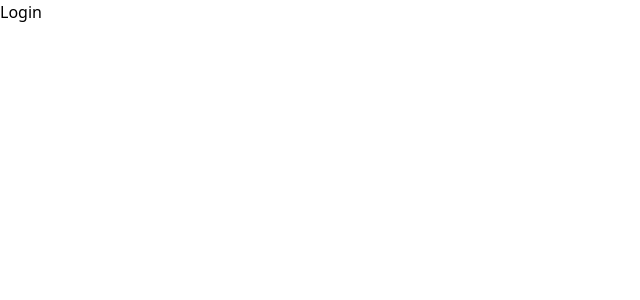
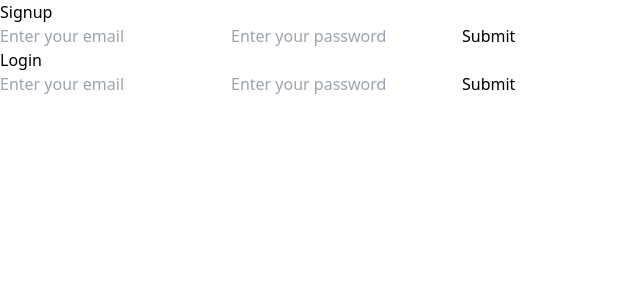
Before and after one commit to mathiszerari/flix, a React (Create React App) app: page /login in a window 1280 px wide. Shown: the top 300 px of the page, without its empty margins (0-640 px from the left). Built offline with nearby package versions, Linux system fonts and the light colour scheme.

Commit message:
:sparkles: Firebase auth done

```diff
--- a/src/App.tsx
+++ b/src/App.tsx
@@ -1,6 +1,7 @@
 import React from 'react';
 import logo from './logo.svg';
 import './App.css';
+import AuthPage from './pages/Signup';
 
 function App() {
   const apiKey = process.env.REACT_APP_API_KEY;
@@ -12,22 +13,7 @@ function App() {
 
   return (
     <div className="App">
-      <header className="App-header">
-        <img src={logo} className="App-logo" alt="logo" />
-        <p>
-          Edit <code>src/App.tsx</code> and save to reload.
-        </p>
-        <a
-          className="App-link"
-          href="https://reactjs.org"
-          target="_blank"
-          rel="noopener noreferrer"
-        >
-          Learn React
-        </a>
-        <h1 className='text-red-500 underline'>API KEY: {apiKey}</h1>
-        <h1 className='text-red-500 underline'>API TOKEN: {apiToken}</h1>
-      </header>
+      <AuthPage />
     </div>
   );
 }
--- /dev/null
+++ b/src/components/auth/login.tsx
@@ -0,0 +1,36 @@
+import React from 'react';
+import { signInWithEmailAndPassword } from 'firebase/auth';
+import { auth } from '../../firebaseConfig';
+
+const Login = () => {
+  const [email, setEmail] = React.useState('');
+  const [password, setPassword] = React.useState('');
+
+  const loginAction = (e: React.FormEvent) => {
+    e.preventDefault();
+    signInWithEmailAndPassword(auth, email, password)
+    .then((userCredential) => {
+      console.log(userCredential);
+    }).catch((error) => {
+      console.log(error);
+    })
+  };
+
+  return (
+    <div className='auth'>
+      <form onSubmit={loginAction}>
+        <h1>Login</h1>
+        <input type="email" placeholder='Enter your email'
+          value={email}
+          onChange={(e) => setEmail(e.target.value)}/>
+        <input type="text" placeholder='Enter your password'
+          value={password}
+          onChange={(e) => setPassword(e.target.value)} />
+
+        <button type="submit">Submit</button>
+      </form>
+    </div>
+  );
+};
+
+export default Login;
--- /dev/null
+++ b/src/components/auth/signup.tsx
@@ -0,0 +1,36 @@
+import React from 'react';
+import { createUserWithEmailAndPassword } from 'firebase/auth';
+import { auth } from '../../firebaseConfig';
+
+const Signup = () => {
+  const [email, setEmail] = React.useState('');
+  const [password, setPassword] = React.useState('');
+
+  const signupAction = (e: React.FormEvent) => {
+    e.preventDefault();
+    createUserWithEmailAndPassword(auth, email, password)
+    .then((userCredential) => {
+      console.log(userCredential);
+    }).catch((error) => {
+      console.log(error);
+    })
+  };
+
+  return (
+    <div className='auth'>
+      <form onSubmit={signupAction}>
+        <h1>Signup</h1>
+        <input type="email" placeholder='Enter your email'
+          value={email}
+          onChange={(e) => setEmail(e.target.value)}/>
+        <input type="text" placeholder='Enter your password'
+          value={password}
+          onChange={(e) => setPassword(e.target.value)} />
+
+        <button type="submit">Submit</button>
+      </form>
+    </div>
+  );
+};
+
+export default Signup;
--- a/src/firebaseConfig.ts
+++ b/src/firebaseConfig.ts
@@ -1,10 +1,21 @@
+// Import the functions you need from the SDKs you need
+import { initializeApp } from "firebase/app";
+import { getAuth } from "firebase/auth";
+// TODO: Add SDKs for Firebase products that you want to use
+// https://firebase.google.com/docs/web/setup#available-libraries
+
+// Your web app's Firebase configuration
 const firebaseConfig = {
-  apiKey: "VOTRE_API_KEY",
-  authDomain: "VOTRE_AUTH_DOMAIN",
-  projectId: "VOTRE_PROJECT_ID",
-  storageBucket: "VOTRE_STORAGE_BUCKET",
-  messagingSenderId: "VOTRE_MESSAGING_SENDER_ID",
-  appId: "VOTRE_APP_ID",
+  apiKey: "AIzaSyDMYR4zH7Qe9aXOTWjQ-oeNqj43rz08qm0",
+  authDomain: "flix-94f84.firebaseapp.com",
+  projectId: "flix-94f84",
+  storageBucket: "flix-94f84.appspot.com",
+  messagingSenderId: "741241987834",
+  appId: "1:741241987834:web:c8cec8e4ece490d2dd1f43"
 };
 
-export default firebaseConfig;
+// Initialize Firebase
+const app = initializeApp(firebaseConfig);
+
+// Initialize Firebase Authentication and get a reference to the service
+export const auth = getAuth(app);
--- a/src/pages/Login.tsx
+++ b/src/pages/Login.tsx
@@ -1,7 +1,11 @@
-export default function Login(){
-    return(
-        <div>
-            <h1>Login</h1>
-        </div>
-    )
+import Login from "../components/auth/login";
+import Signup from "../components/auth/signup";
+
+export default function LoginPage(){
+  return(
+      <div>
+        <Signup />
+        <Login />
+      </div>
+  )
 }
--- /dev/null
+++ b/src/pages/Signup.tsx
@@ -0,0 +1,11 @@
+import Signup from "../components/auth/signup";
+import Login from "../components/auth/login";
+
+export default function SignupPage(){
+  return(
+      <div>
+      <Signup />
+      <Login />
+      </div>
+  )
+}
```
